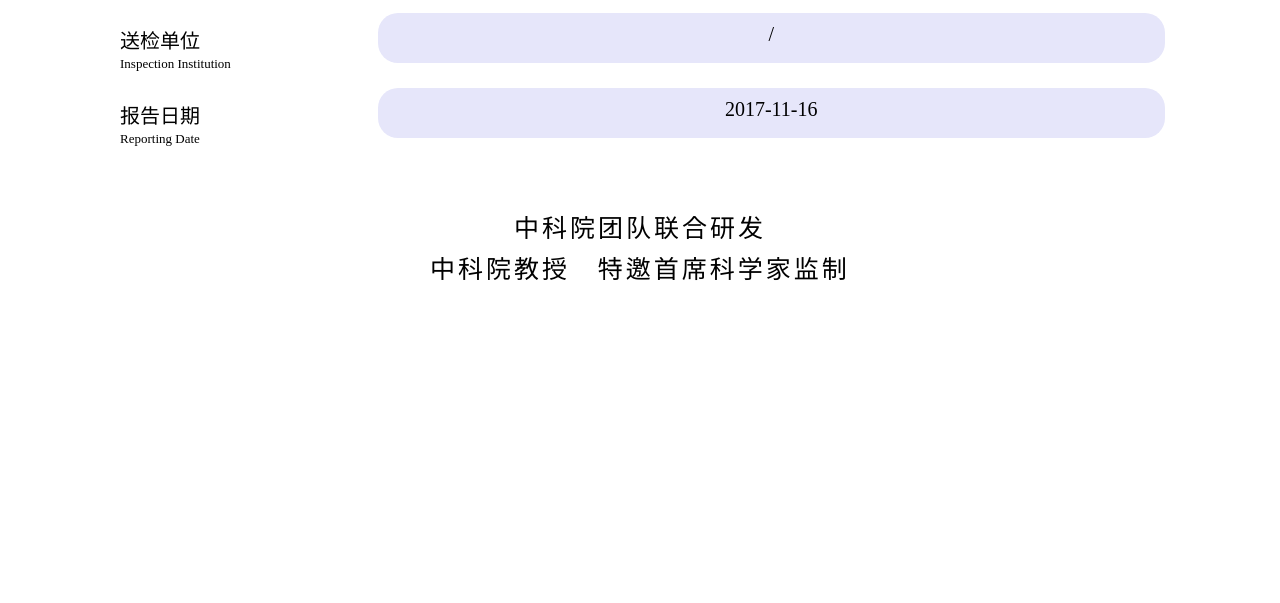
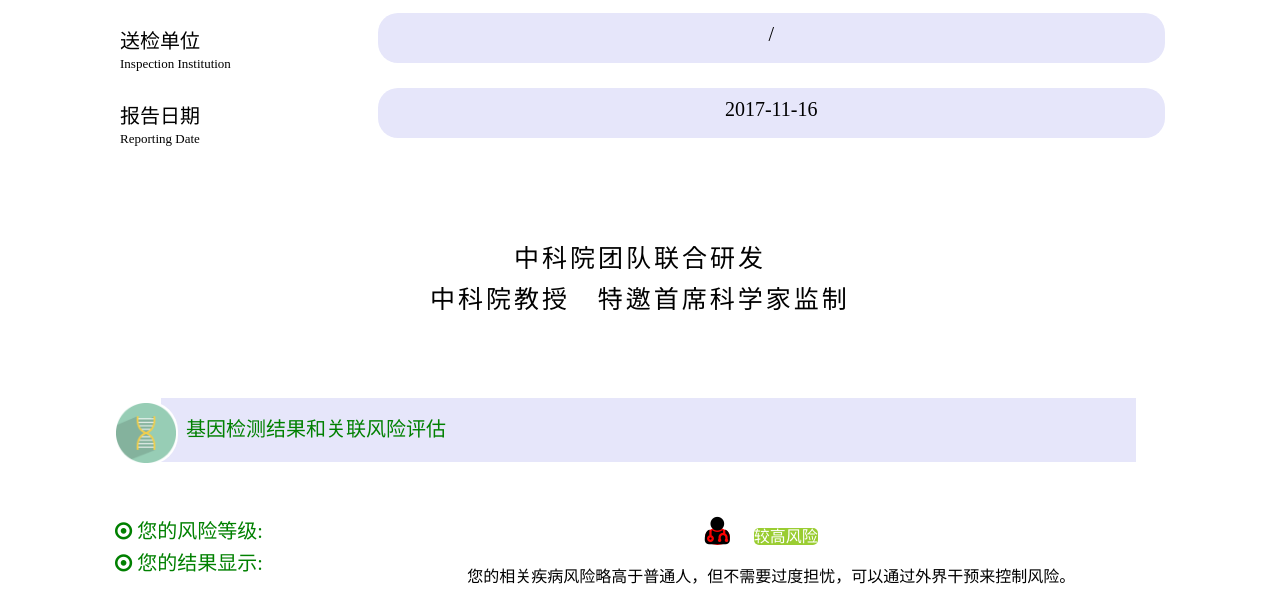
Before and after one commit to WooWoods/genetech, a Flask app: template app/templates/report.html in a window 1280 px wide. Shown: the part 673-1276 px from the top of the page. Before the commit the page ends 953 px from the top, so only its background shows below. Run offline with Flask 2, Linux system fonts and the light colour scheme; the template is opened without the code that fills it, so the values that code supplies are empty; parts of the project's set-up code (start-up, migrations or seed data) failed here and were passed over.

Commit message:
start page two

```diff
--- a/app/static/css/pdfpage.css
+++ b/app/static/css/pdfpage.css
@@ -64,10 +64,90 @@
 .signature {
 	text-align: center;
 	font-size: 25px;
-	margin: 30px 0;
+	margin: 60px 0 80px;
 	letter-spacing: 3px;
 }
 .signature p {
 	text-align: center;
 	margin: 5px 5px;
 }
+
+/* page two */
+.head-bar {
+	padding: 3px 0px;
+	height: 70px;
+	margin: auto;
+	margin-bottom: 40px;
+	vertical-align: middle;
+}
+img.icon {
+	display: inline;
+	width: 60px;
+	height: 60px;
+}
+span.head-left {
+	width: 65px;
+	height: 100%;
+	background-color: white;
+	border-radius: 30px;
+	margin: 3px;
+	padding: 2px;
+	float: left;
+	display: inline;
+	text-align: center;
+}
+span.head-right {
+	background-color: #E6E6FA;
+	color: green;
+	height: 100%;
+	width: 92%;
+	padding: 15px 25px;
+	margin: auto;
+	font-size: 20px;
+	top: 0;
+	position: relative;
+	float: left;
+	left: -20px;
+	display: inline-block;
+	z-index: -1;
+}
+
+div.result {
+	padding:10px 5px;
+	margin-bottom: 20px;
+}
+div.result li {
+	margin: 10px 0;
+	list-style-type: none;
+	vertical-align: middle;
+	margin: auto 0;
+}
+span.test-title {
+	width: 25%;
+	float: left;
+	font-size: 20px;
+	color: green;
+}
+span.test-content-one {
+	width: 75%;
+	height: 100%;
+	text-align: center;
+	float: left;
+}
+.circle {
+	width: 50px;
+	height: 50px;
+	background-color: red;
+	border-radius: 50%;
+	/*-moz-border-radius: 50%;
+	-webkit-border-radius: 50%;*/
+
+	position: relative;
+}
+p.risk {
+	background-color: yellowgreen;
+	color: white;
+	border-radius: 5px;
+	display: inline;
+	margin: 0 20px;
+}
--- a/app/templates/report.html
+++ b/app/templates/report.html
@@ -2,9 +2,11 @@
 <head>
 	<meta charset="utf8">
 	<title>基因检测报告</title>
-	<link rel="stylesheet" href="/home/woods/project/genetech/app/static/pdfpage.css">
+	<link rel="stylesheet" href="/home/woods/project/genetech/app/static/css/pdfpage.css">
+	<link href="http://netdna.bootstrapcdn.com/font-awesome/4.7.0/css/font-awesome.min.css" rel="stylesheet">
 </head>
 <body>
+	<!-- page one -->
 	<div class="header">
 		<p>报告基本信息</p>
 	</div>
@@ -77,4 +79,35 @@
 		<p>中科院团队联合研发</p>
 		<p>中科院教授&nbsp&nbsp&nbsp特邀首席科学家监制</p>
 	</div>
+	<!-- end page one -->
+
+	<!-- page two -->
+	<div class="head-bar">
+		<span class="head-left">
+			<img class="icon" src="/home/woods/project/genetech/app/static/font/dna-icon.png" >
+		</span>
+		<span class="head-right">基因检测结果和关联风险评估</span>
+	</div>
+	<div class="result">
+		<li>
+			<span class="test-title">
+				<i class="fa fa-dot-circle-o fa-1g"></i> 您的风险等级:
+			</span>
+			<span class="test-content-one">
+				<span class="circle"><i class="fa fa-user-md fa-2x"></i></span>
+				<p class="risk">较高风险</p>
+			</span>
+		</li>
+		<li>
+			<span class="test-title">
+				<i class="fa fa-dot-circle-o fa-1g"></i> 您的结果显示:
+			</span>
+			<span class="test-content-one">
+				<p>您的相关疾病风险略高于普通人，但不需要过度担忧，可以通过外界干预来控制风险。</p>
+			</span>
+		</li>
+	</div>
+	<!-- end page two -->
+
+
 </body>
```
Also changed, not shown: app/static/font/dna-icon.png (added), 1 other file.
